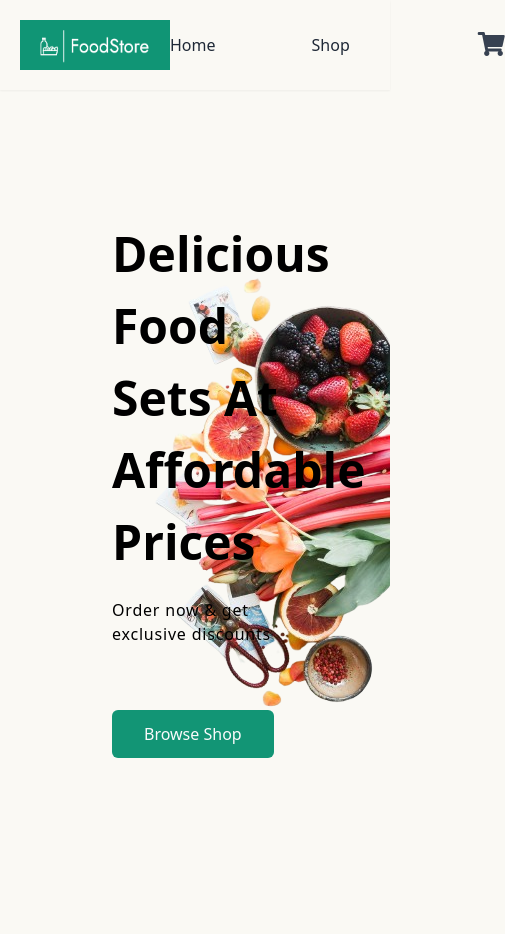
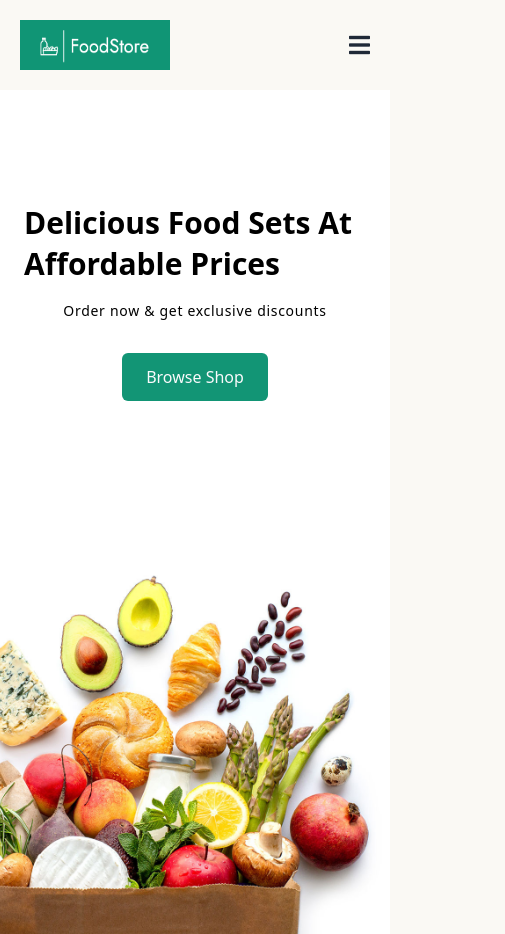
Before and after one commit to Sorarat/food-store, a website: page index.html in a window 390 px wide. Shown: the top 934 px of the page, 505 px wide, since content can reach past the window. Drawn offline with Linux system fonts and the light colour scheme.

Commit message:
responsive home page

```diff
--- a/index.html
+++ b/index.html
@@ -14,14 +14,16 @@
     <nav class="p-5 shadow-sm flex items-center justify-between">
       <img src="assets/logo.png" alt="logo" class="w-[150px] h-[50px]" />
 
-      <div class="flex space-x-24 ml-auto mr-32">
-        <a href="#" class="text-gray-800 hover:text-gray-900 font-normal"
-          >Home</a
+      <button id="menu-toggle" class="md:hidden text-gray-800 text-2xl">
+        <i class="fas fa-bars"></i>
+      </button>
+
+      <div
+        id="menu"
+        class="hidden md:flex flex-col md:flex-row md:items-center md:space-x-24 absolute md:relative top-16 md:top-0 left-0 w-full md:w-auto bg-white md:bg-transparent shadow-md md:shadow-none p-5 md:p-0"
       >
-        <a href="#" class="text-gray-800 hover:text-gray-900 font-normal"
-          >Shop</a
-        >
-      </div>
+        <a href="#" class="text-gray-800 font-normal">Home</a>
+        <a href="#food-section" class="text-gray-800 font-normal">Shop</a>
 
         <div class="relative mr-14">
           <a href="cart.html">
@@ -30,28 +32,35 @@
             ></i>
           </a>
         </div>
+      </div>
     </nav>
 
-    <!-- hero section-->
-    <div class="bg-[url('/assets/backgroundImage.png')] bg-right bg-no-repeat">
-      <!-- <div class="bg-[url('/assets/food.jpg')] bg-cover bg-center bg-fixed" > -->
-
-      <div class="flex flex-col p-28 mt-4">
+    <!-- Hero Section -->
+    <div
+      class="bg-[url('/assets/food_flip.png')] sm:bg-[url('/assets/food.jpg')] bg-right bg-no-repeat bg-cover min-h-screen"
+    >
+      <div
+        class="flex flex-col items-center text-centersm:text-left sm:items-start px-6 sm:px-12 md:px-20 lg:px-28 py-16 sm:py-20"
+      >
         <div>
-          <h2 class="text-5xl font-semibold leading-normal">
-            Delicious Food Sets At <br />Affordable Prices
+          <h2
+            class="text-3xl mt-12 sm:text-4xl md:text-5xl font-semibold leading-snug sm:leading-normal"
+          >
+            Delicious Food Sets At <br class="hidden sm:inline" />
+            Affordable Prices
           </h2>
         </div>
 
-        <div class="mt-5">
-          <p class="font-light tracking-wider">
+        <div class="mt-4 sm:mt-5">
+          <p class="font-light tracking-wider text-sm sm:text-base md:text-lg">
             Order now & get exclusive discounts
           </p>
         </div>
 
-        <div class="mt-16">
+        <div class="mt-8 sm:mt-16">
           <button
-            class="bg-customGreen text-gray-50 px-8 py-3 rounded-md hover:bg-customDarkGreen transition duration-300 ease-in-out"
+            class="bg-customGreen text-gray-50 px-6 sm:px-8 py-3 rounded-md hover:bg-customDarkGreen hover:text-white hover:scale-105 transition duration-300 ease-in-out"
+            onclick="document.getElementById('food-section').scrollIntoView({behavior: 'smooth'})"
           >
             Browse Shop
           </button>
@@ -59,7 +68,7 @@
       </div>
     </div>
 
-    <div class="flex justify-center mt-28 mb-40">
+    <div class="flex justify-center mt-28 mb-40" id="food-section">
       <div
         id="food-items-container"
         class="grid grid-cols-1 sm:grid-cols-2 md:grid-cols-3 gap-x-40 gap-y-10 place-items-center"
@@ -70,6 +79,12 @@
       import { initialize } from "./js/foodSetController.js";
       initialize();
 
+      document
+        .getElementById("menu-toggle")
+        .addEventListener("click", function () {
+          document.getElementById("menu").classList.toggle("hidden");
+        });
+
       window.onload = () => {
         localStorage.removeItem("cart");
       };
--- a/js/foodSetView.js
+++ b/js/foodSetView.js
@@ -21,7 +21,7 @@ function renderFoodSet(menuItems) {
           }</p>
 
           <div class="absolute bottom-0 right-0 w-32">
-            <button class="w-full py-2 text-customGreen bg-gray-100 hover:bg-gray-200 transition duration-300 ease-in-out add-to-cart"
+            <button class="w-full py-2 text-customGreen bg-gray-100 hover:bg-gray-300 hover:text-customDarkGreen hover:scale-105 transition duration-300 ease-in-out add-to-cart"
             data-item='${JSON.stringify({
               name: item.name,
               price: item.price,
```
Also changed, not shown: cart.html (+18 -8 lines), assets/food_flip.png (added), dist/output.css. Lines whose indentation alone changed are shown as unchanged.
